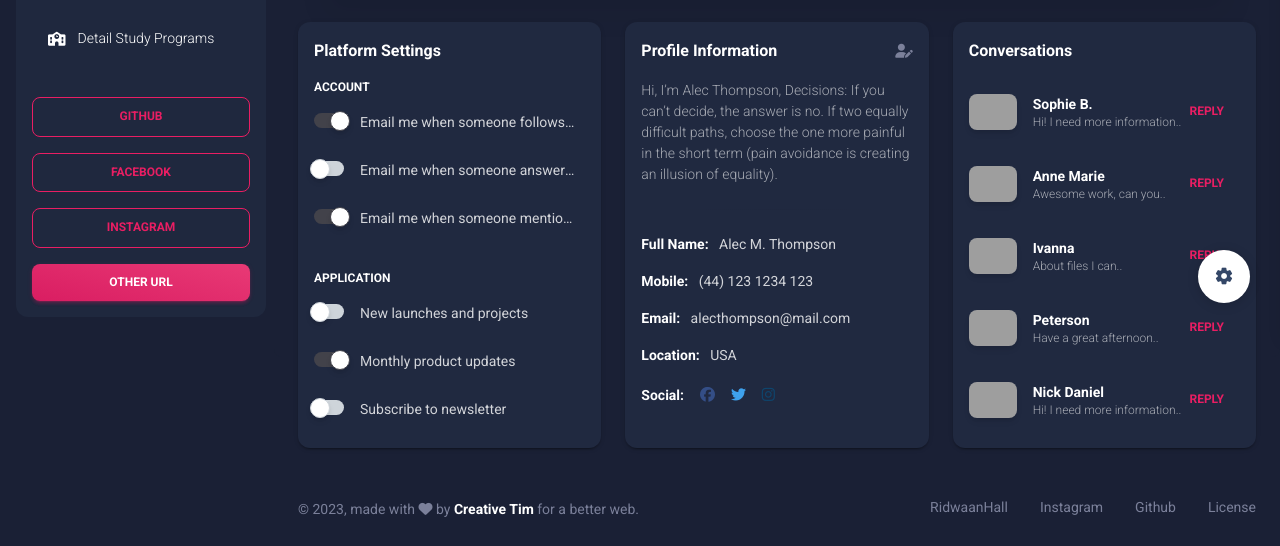
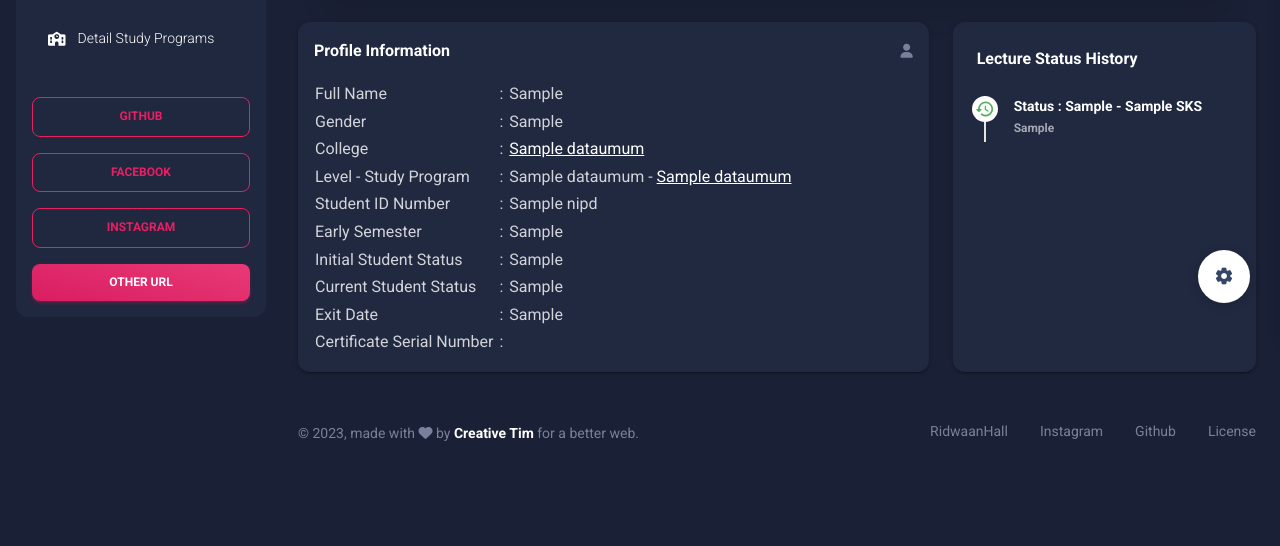
Before and after one commit to ridwaanhall/web-pddikti, a Flask app: template templates/detail-student.html in a window 1280 px wide. Shown: the part 467-1013 px from the top of the page. After the commit the page ends 908 px from the top, so only its background shows below. Run offline with Flask 3, Linux system fonts and the light colour scheme; the template is opened without the code that fills it: most values are stand-ins (such as "Sample title", 1, 10 or a date in 2020); some libraries are stand-ins or nearby versions; grey boxes are pictures that could not be loaded.

Commit message:
modify code to table

```diff
--- a/templates/detail-student.html
+++ b/templates/detail-student.html
@@ -18,10 +18,10 @@
           <div class="col-auto my-auto text-dark">
             <div class="h-100">
               <span class="mb-1 font-weight-bold text-dark">
-                Alec Thompson
+                {{ student_details.dataumum.nm_pd }}
               </span>
               <h6 class="mb-0 text-sm text-dark">
-                CEO / Co-Founder
+                {{ student_details.dataumum.namapt }}
               </h6>
             </div>
           </div>
@@ -95,58 +95,7 @@
     </div>
     <div class="container-fluid py-4">
       <div class="row">
-        <div class="col-12 col-xl-4">
-          <div class="card h-100">
-            <div class="card-header pb-0 p-3">
-              <h6 class="mb-0">Platform Settings</h6>
-            </div>
-            <div class="card-body p-3">
-              <h6 class="text-uppercase text-body text-xs font-weight-bolder">Account</h6>
-              <ul class="list-group">
-                <li class="list-group-item border-0 px-0">
-                  <div class="form-check form-switch ps-0">
-                    <input class="form-check-input ms-auto" type="checkbox" id="flexSwitchCheckDefault" checked>
-                    <label class="form-check-label text-body ms-3 text-truncate w-80 mb-0" for="flexSwitchCheckDefault">Email me when someone follows me</label>
-                  </div>
-                </li>
-                <li class="list-group-item border-0 px-0">
-                  <div class="form-check form-switch ps-0">
-                    <input class="form-check-input ms-auto" type="checkbox" id="flexSwitchCheckDefault1">
-                    <label class="form-check-label text-body ms-3 text-truncate w-80 mb-0" for="flexSwitchCheckDefault1">Email me when someone answers on my post</label>
-                  </div>
-                </li>
-                <li class="list-group-item border-0 px-0">
-                  <div class="form-check form-switch ps-0">
-                    <input class="form-check-input ms-auto" type="checkbox" id="flexSwitchCheckDefault2" checked>
-                    <label class="form-check-label text-body ms-3 text-truncate w-80 mb-0" for="flexSwitchCheckDefault2">Email me when someone mentions me</label>
-                  </div>
-                </li>
-              </ul>
-              <h6 class="text-uppercase text-body text-xs font-weight-bolder mt-4">Application</h6>
-              <ul class="list-group">
-                <li class="list-group-item border-0 px-0">
-                  <div class="form-check form-switch ps-0">
-                    <input class="form-check-input ms-auto" type="checkbox" id="flexSwitchCheckDefault3">
-                    <label class="form-check-label text-body ms-3 text-truncate w-80 mb-0" for="flexSwitchCheckDefault3">New launches and projects</label>
-                  </div>
-                </li>
-                <li class="list-group-item border-0 px-0">
-                  <div class="form-check form-switch ps-0">
-                    <input class="form-check-input ms-auto" type="checkbox" id="flexSwitchCheckDefault4" checked>
-                    <label class="form-check-label text-body ms-3 text-truncate w-80 mb-0" for="flexSwitchCheckDefault4">Monthly product updates</label>
-                  </div>
-                </li>
-                <li class="list-group-item border-0 px-0 pb-0">
-                  <div class="form-check form-switch ps-0">
-                    <input class="form-check-input ms-auto" type="checkbox" id="flexSwitchCheckDefault5">
-                    <label class="form-check-label text-body ms-3 text-truncate w-80 mb-0" for="flexSwitchCheckDefault5">Subscribe to newsletter</label>
-                  </div>
-                </li>
-              </ul>
-            </div>
-          </div>
-        </div>
-        <div class="col-12 col-xl-4">
+        <div class="col-12 col-md-8">
           <div class="card h-100">
             <div class="card-header pb-0 p-3">
               <div class="row">
@@ -154,96 +103,98 @@
                   <h6 class="mb-0">Profile Information</h6>
                 </div>
                 <div class="col-md-4 text-end">
-                  <a href="javascript:;">
-                    <i class="fas fa-user-edit text-secondary text-sm" data-bs-toggle="tooltip" data-bs-placement="top" title="Edit Profile"></i>
-                  </a>
+                    <i class="fas fa-user text-secondary text-sm"></i>
                 </div>
               </div>
             </div>
             <div class="card-body p-3">
-              <p class="text-sm">
-                Hi, I’m Alec Thompson, Decisions: If you can’t decide, the answer is no. If two equally difficult paths, choose the one more painful in the short term (pain avoidance is creating an illusion of equality).
-              </p>
-              <hr class="horizontal gray-light my-4">
-              <ul class="list-group">
-                <li class="list-group-item border-0 ps-0 pt-0 text-sm"><strong class="text-white">Full Name:</strong> &nbsp; Alec M. Thompson</li>
-                <li class="list-group-item border-0 ps-0 text-sm"><strong class="text-white">Mobile:</strong> &nbsp; (44) 123 1234 123</li>
-                <li class="list-group-item border-0 ps-0 text-sm"><strong class="text-white">Email:</strong> &nbsp; alecthompson@mail.com</li>
-                <li class="list-group-item border-0 ps-0 text-sm"><strong class="text-white">Location:</strong> &nbsp; USA</li>
-                <li class="list-group-item border-0 ps-0 pb-0">
-                  <strong class="text-white text-sm">Social:</strong> &nbsp;
-                  <a class="btn btn-facebook btn-simple mb-0 ps-1 pe-2 py-0" href="javascript:;">
-                    <i class="fab fa-facebook fa-lg"></i>
-                  </a>
-                  <a class="btn btn-twitter btn-simple mb-0 ps-1 pe-2 py-0" href="javascript:;">
-                    <i class="fab fa-twitter fa-lg"></i>
-                  </a>
-                  <a class="btn btn-instagram btn-simple mb-0 ps-1 pe-2 py-0" href="javascript:;">
-                    <i class="fab fa-instagram fa-lg"></i>
-                  </a>
-                </li>
-              </ul>
+              <!--<ul class="list-unstyled">
+                <li class="list-group-item border-0 ps-0 pt-0 text-sm"><strong class="text-white">Full Name:</strong> &nbsp; {{ student_details.dataumum.nm_pd }}</li>
+                <li class="list-group-item border-0 ps-0 text-sm"><strong class="text-white">Gender:</strong> &nbsp; {{ student_details.dataumum.jk }}</li>
+                <li class="list-group-item border-0 ps-0 text-sm"><strong class="text-white">College:</strong> &nbsp; <a href="{{ student_details.dataumum.link_pt }}"><u>{{ student_details.dataumum.namapt }}</u></li></a>
+                <li class="list-group-item border-0 ps-0 text-sm"><strong class="text-white">Study Program:</strong> &nbsp; {{ student_details.dataumum.namajenjang }} - <a href="{{ student_details.dataumum.link_prodi }}"><u>{{ student_details.dataumum.namaprodi }}</u></li></a>
+                <li class="list-group-item border-0 ps-0 text-sm"><strong class="text-white">Student ID Number:</strong> &nbsp; {{ student_details.dataumum.nipd }}</li>
+                <li class="list-group-item border-0 ps-0 text-sm"><strong class="text-white">Early Semester:</strong> &nbsp; {{ student_details.dataumum.mulai_smt }}</li>
+                <li class="list-group-item border-0 ps-0 text-sm"><strong class="text-white">Initial Student Status:</strong> &nbsp; {{ student_details.dataumum.nm_jns_daftar }}</li>
+                <li class="list-group-item border-0 ps-0 text-sm"><strong class="text-white">Current Student Status:</strong> &nbsp; {{ student_details.dataumum.ket_keluar }}</li>
+                <li class="list-group-item border-0 ps-0 text-sm"><strong class="text-white">Exit Date:</strong> &nbsp; {{ student_details.dataumum.tgl_keluar }}</li>
+                <li class="list-group-item border-0 ps-0 text-sm"><strong class="text-white">Certificate SN:</strong> &nbsp; {{ student_details.dataumum.no_seri_ijazah }}</li>
+              </ul>-->
+    <table>
+        <tr>
+            <td>Full Name</td>
+            <td>&nbsp;:</td>
+            <td>&nbsp;{{ student_details.dataumum.nm_pd }}</td>
+        </tr>
+        <tr>
+            <td>Gender</td>
+            <td>&nbsp;:</td>
+            <td>&nbsp;{{ student_details.dataumum.jk }}</td>
+        </tr>
+        <tr>
+            <td>College</td>
+            <td>&nbsp;:</td>
+            <td>&nbsp;<a href="{{ student_details.dataumum.link_pt }}"><u>{{ student_details.dataumum.namapt }}</u></a></td>
+        </tr>
+        <tr>
+            <td>Level - Study Program</td>
+            <td>&nbsp;:</td>
+            <td>&nbsp;{{ student_details.dataumum.namajenjang }} - <a href="{{ student_details.dataumum.link_prodi }}"><u>{{ student_details.dataumum.namaprodi }}</u></li></a></td>
+        </tr>
+        <tr>
+            <td>Student ID Number</td>
+            <td>&nbsp;:</td>
+            <td>&nbsp;{{ student_details.dataumum.nipd }}</td>
+        </tr>
+        <tr>
+            <td>Early Semester</td>
+            <td>&nbsp;:</td>
+            <td>&nbsp;{{ student_details.dataumum.mulai_smt }}</td>
+        </tr>
+        <tr>
+            <td>Initial Student Status</td>
+            <td>&nbsp;:</td>
+            <td>&nbsp;{{ student_details.dataumum.nm_jns_daftar }}</td>
+        </tr>
+        <tr>
+            <td>Current Student Status</td>
+            <td>&nbsp;:</td>
+            <td>&nbsp;{{ student_details.dataumum.ket_keluar }}</td>
+        </tr>
+        <tr>
+            <td>Exit Date</td>
+            <td>&nbsp;:</td>
+            <td>&nbsp;{{ student_details.dataumum.tgl_keluar }}</td>
+        </tr>
+        <tr>
+            <td>Certificate Serial Number</td>
+            <td>&nbsp;:</td>
+            <td>&nbsp;{{ student_details.dataumum.no_seri_ijazah }}</td>
+        </tr>
+    </table>
+
             </div>
           </div>
         </div>
-        <div class="col-12 col-xl-4">
+        <div class="col-lg-4 col-md-6">
           <div class="card h-100">
-            <div class="card-header pb-0 p-3">
-              <h6 class="mb-0">Conversations</h6>
+            <div class="card-header pb-0">
+              <h6>Lecture Status History</h6>
             </div>
             <div class="card-body p-3">
-              <ul class="list-group">
-                <li class="list-group-item border-0 d-flex align-items-center px-0 mb-2">
-                  <div class="avatar me-3">
-                    <img src="../assets/img/kal-visuals-square.jpg" alt="kal" class="border-radius-lg shadow">
+              <div class="timeline timeline-one-side">
+                {% for status in student_details.datastatuskuliah %}
+                <div class="timeline-block mb-3">
+                  <span class="timeline-step">
+                    <i class="material-icons text-success text-gradient">history</i>
+                  </span>
+                  <div class="timeline-content">
+                    <h6 class="text-dark text-sm font-weight-bold mb-0">Status : {{ status.nm_stat_mhs }} - {{ status.sks_smt }} SKS</h6>
+                    <p class="text-secondary font-weight-bold text-xs mt-1 mb-0">{{ status.id_smt }}</p>
                   </div>
-                  <div class="d-flex align-items-start flex-column justify-content-center">
-                    <h6 class="mb-0 text-sm">Sophie B.</h6>
-                    <p class="mb-0 text-xs">Hi! I need more information..</p>
-                  </div>
-                  <a class="btn btn-link pe-3 ps-0 mb-0 ms-auto" href="javascript:;">Reply</a>
-                </li>
-                <li class="list-group-item border-0 d-flex align-items-center px-0 mb-2">
-                  <div class="avatar me-3">
-                    <img src="../assets/img/marie.jpg" alt="kal" class="border-radius-lg shadow">
-                  </div>
-                  <div class="d-flex align-items-start flex-column justify-content-center">
-                    <h6 class="mb-0 text-sm">Anne Marie</h6>
-                    <p class="mb-0 text-xs">Awesome work, can you..</p>
-                  </div>
-                  <a class="btn btn-link pe-3 ps-0 mb-0 ms-auto" href="javascript:;">Reply</a>
-                </li>
-                <li class="list-group-item border-0 d-flex align-items-center px-0 mb-2">
-                  <div class="avatar me-3">
-                    <img src="../assets/img/ivana-square.jpg" alt="kal" class="border-radius-lg shadow">
-                  </div>
-                  <div class="d-flex align-items-start flex-column justify-content-center">
-                    <h6 class="mb-0 text-sm">Ivanna</h6>
-                    <p class="mb-0 text-xs">About files I can..</p>
-                  </div>
-                  <a class="btn btn-link pe-3 ps-0 mb-0 ms-auto" href="javascript:;">Reply</a>
-                </li>
-                <li class="list-group-item border-0 d-flex align-items-center px-0 mb-2">
-                  <div class="avatar me-3">
-                    <img src="../assets/img/team-4.jpg" alt="kal" class="border-radius-lg shadow">
-                  </div>
-                  <div class="d-flex align-items-start flex-column justify-content-center">
-                    <h6 class="mb-0 text-sm">Peterson</h6>
-                    <p class="mb-0 text-xs">Have a great afternoon..</p>
-                  </div>
-                  <a class="btn btn-link pe-3 ps-0 mb-0 ms-auto" href="javascript:;">Reply</a>
-                </li>
-                <li class="list-group-item border-0 d-flex align-items-center px-0">
-                  <div class="avatar me-3">
-                    <img src="../assets/img/team-3.jpg" alt="kal" class="border-radius-lg shadow">
-                  </div>
-                  <div class="d-flex align-items-start flex-column justify-content-center">
-                    <h6 class="mb-0 text-sm">Nick Daniel</h6>
-                    <p class="mb-0 text-xs">Hi! I need more information..</p>
-                  </div>
-                  <a class="btn btn-link pe-3 ps-0 mb-0 ms-auto" href="javascript:;">Reply</a>
-                </li>
-              </ul>
+                </div>
+                {% endfor %}
+              </div>
             </div>
           </div>
         </div>
```
